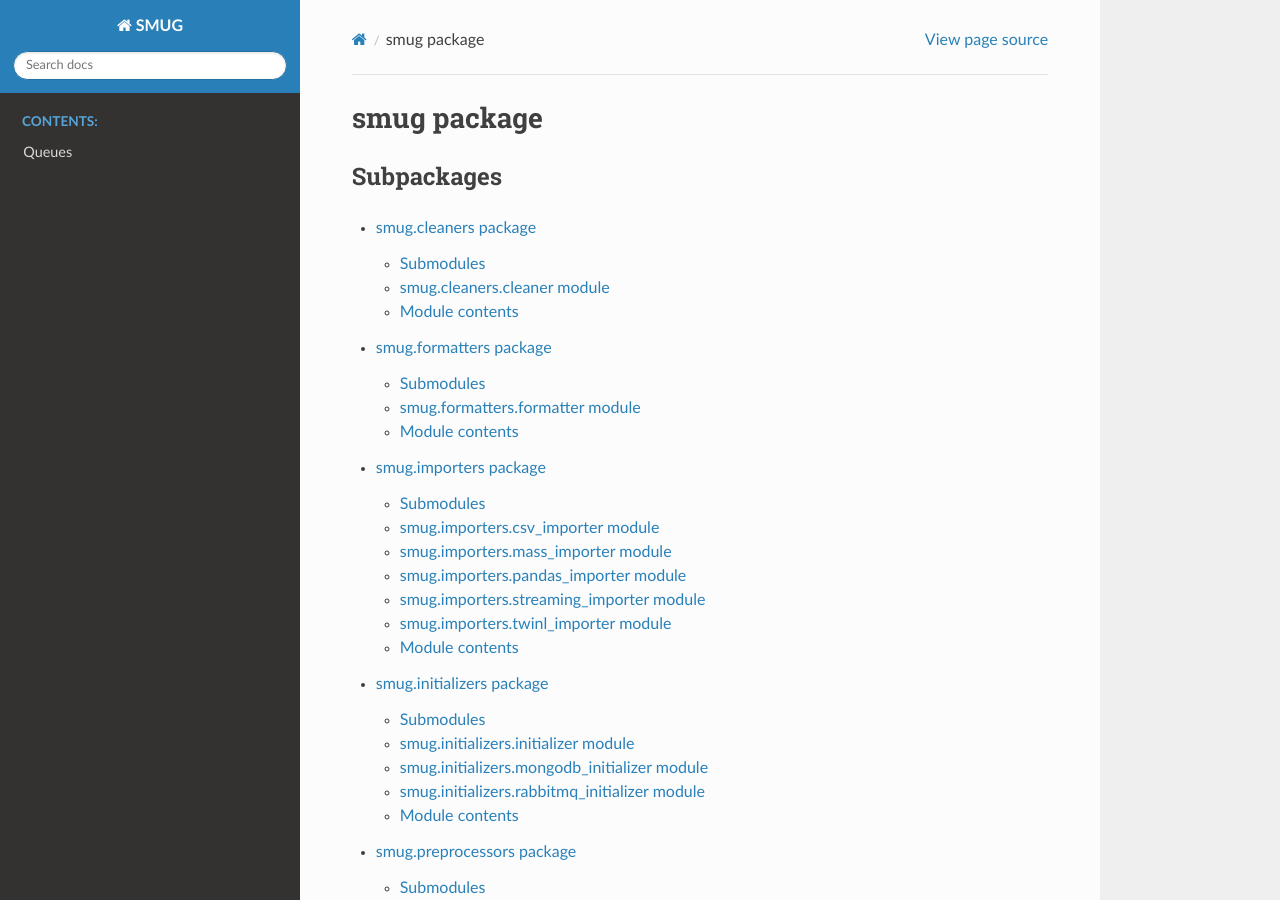
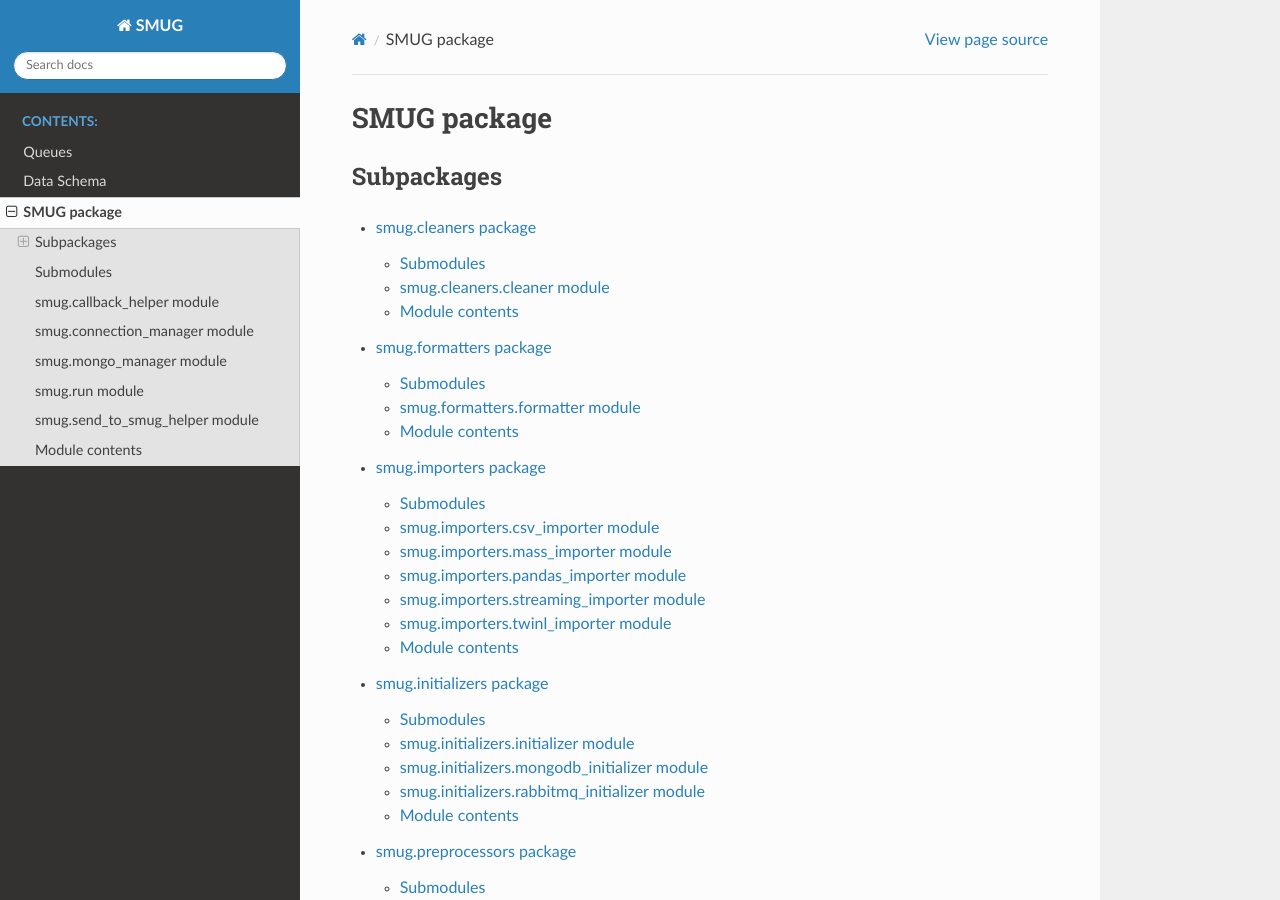
Before and after one commit to ADS71-C/SMUG, a Sphinx documentation site: the page built from docs/source/smug.rst, in a window 1280 px wide and 900 px high. Built offline with Sphinx 7.4.7 and the Read the Docs theme 2.0.0, drawn with Linux system fonts in a browser that asks for light colours; pages that are not in the unit, such as notebooks, are missing from menus.

Commit message:
docs(): add dataschema and smug to index of docs

```diff
--- a/docs/index.txt
+++ b/docs/index.txt
@@ -11,11 +11,12 @@ Welcome to SMUG's documentation!
    :caption: Contents:
 
    queues
+   dataschema
+   source/smug
 .. include:: ../readme.md
 
 Indices and tables
 ==================
-
 * :ref:`genindex`
 * :ref:`modindex`
 * :ref:`search`
--- a/docs/source/smug.rst
+++ b/docs/source/smug.rst
@@ -1,4 +1,4 @@
-smug package
+SMUG package
 ============
 
 Subpackages
```
